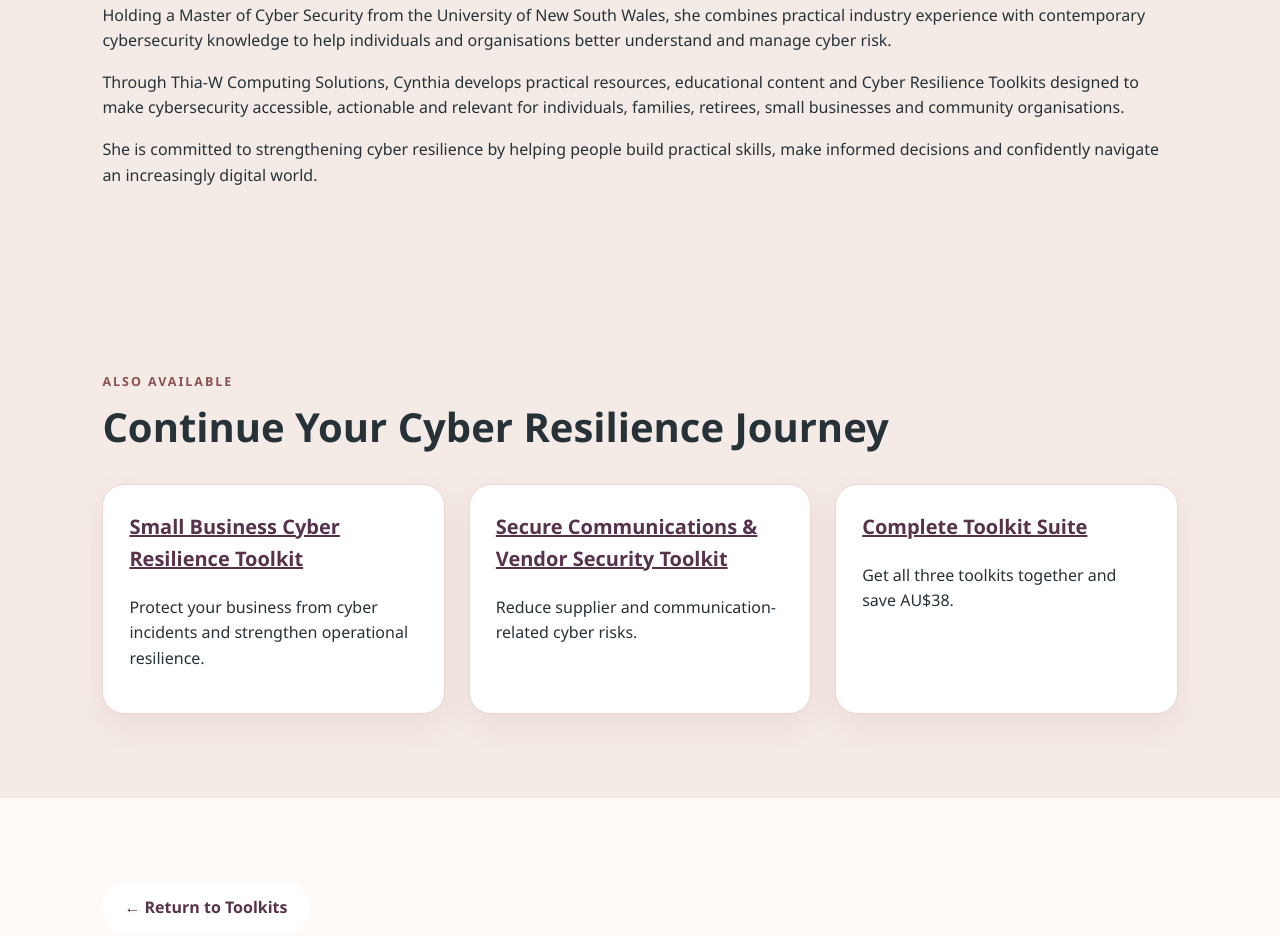
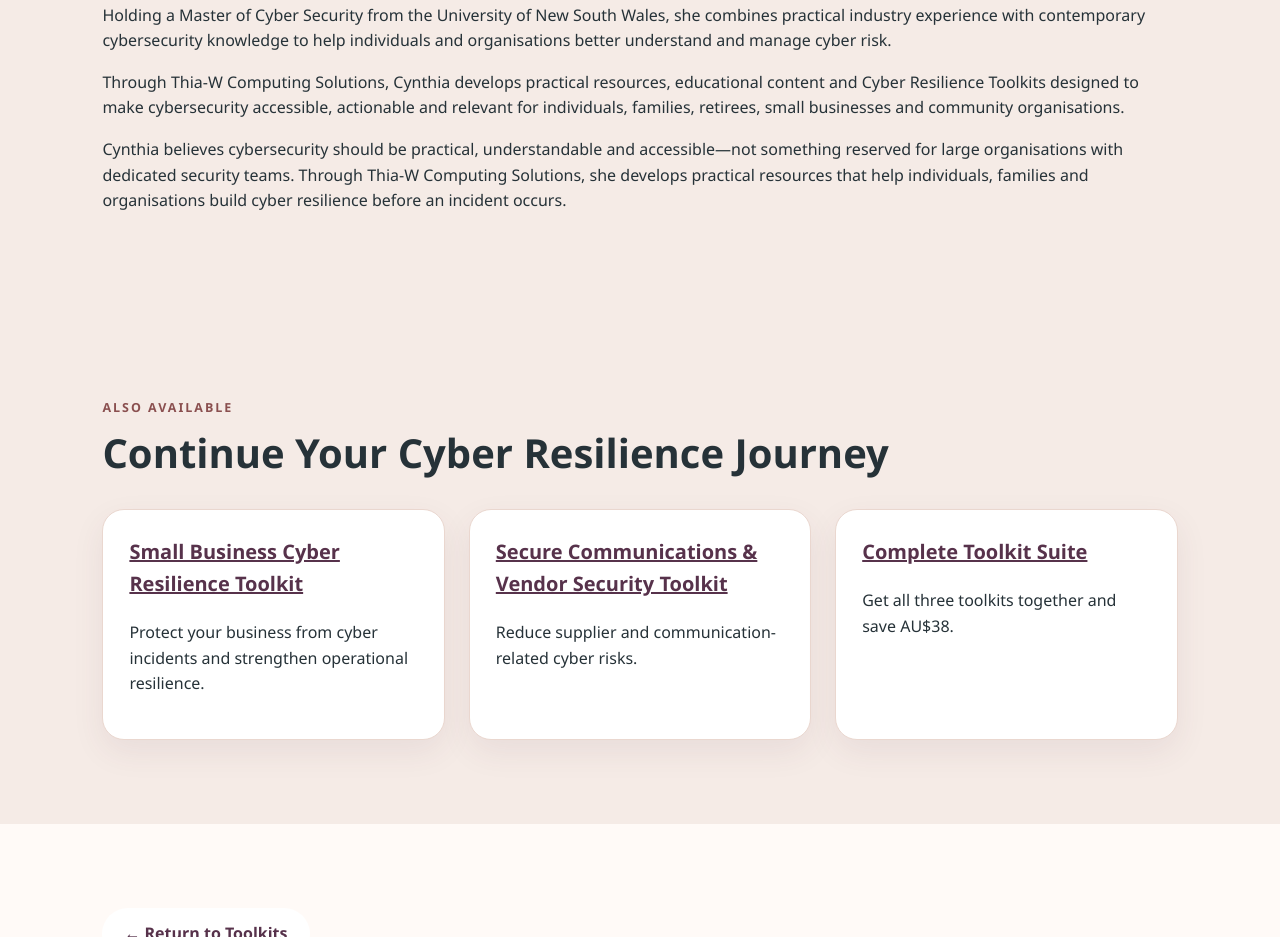
Before and after one commit to Thia2020/github.io, a plain HTML site: page personal-cyber-safety-toolkit.html in a window 1280 px wide. Shown: the part 6312-7249 px from the top of the page. Drawn offline with Linux system fonts and the light colour scheme.

Commit message:
Update personal-cyber-safety-toolkit.html

```diff
--- a/personal-cyber-safety-toolkit.html
+++ b/personal-cyber-safety-toolkit.html
@@ -307,8 +307,9 @@
     individuals, families, retirees, small businesses and community organisations.
   </p>
 
-  <p>She is committed to strengthening cyber resilience by helping people build practical skills, make
-    informed decisions and confidently navigate an increasingly digital world.
+  <p>Cynthia believes cybersecurity should be practical, understandable and accessible—not something
+    reserved for large organisations with dedicated security teams. Through Thia-W Computing Solutions,
+    she develops practical resources that help individuals, families and organisations build cyber resilience before an incident occurs.
   </p>
 </section>
 
```
